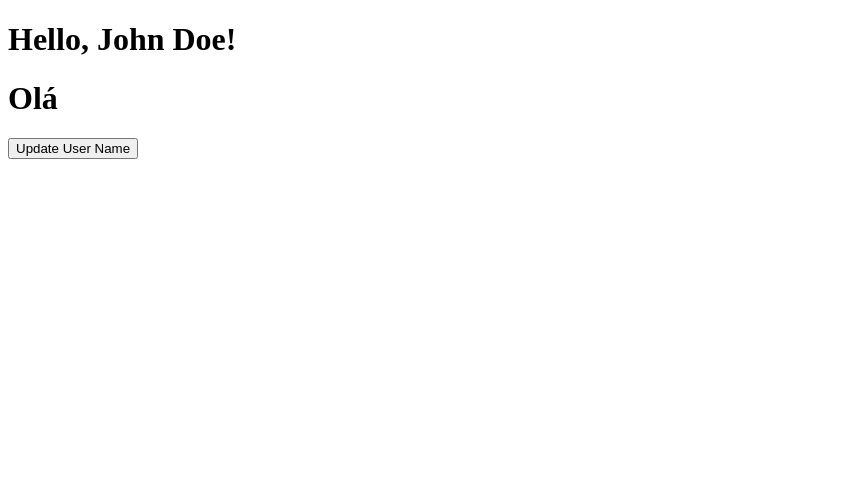
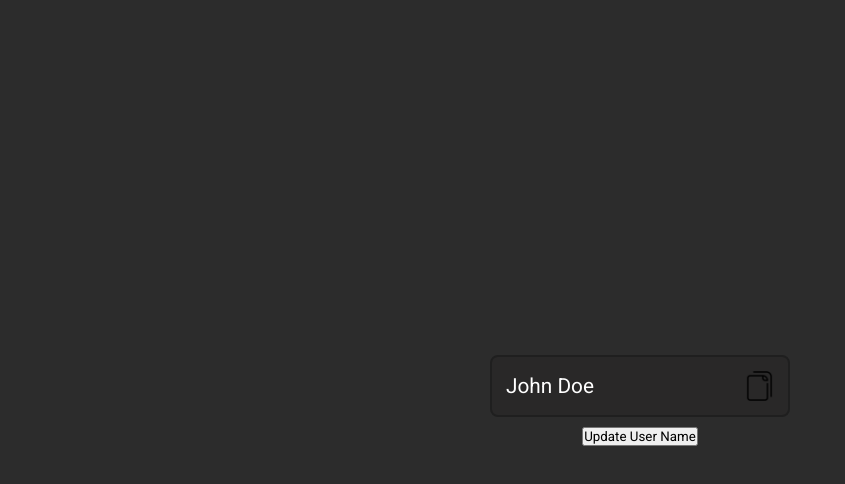
Before and after one commit to v1skaino/Vanilla-TS, a website built with Vite: page index.html in a window 1280 px wide. Shown: the whole page, without its empty margins (0-845 px from the left). Built offline with nearby package versions, Linux system fonts and the light colour scheme.

Commit message:
feat: ✨ Input Component

```diff
--- a/index.html
+++ b/index.html
@@ -1,8 +1,14 @@
-<!doctype html>
+<!DOCTYPE html>
 <html lang="en">
   <head>
     <meta charset="UTF-8" />
     <link rel="icon" type="image/svg+xml" href="/vite.svg" />
+    <link rel="preconnect" href="https://fonts.googleapis.com" />
+    <link rel="preconnect" href="https://fonts.gstatic.com" crossorigin />
+    <link
+      href="https://fonts.googleapis.com/css2?family=Roboto:ital,wght@0,100;0,300;0,400;0,500;0,700;0,900;1,100;1,300;1,400;1,500;1,700;1,900&display=swap"
+      rel="stylesheet"
+    />
     <meta name="viewport" content="width=device-width, initial-scale=1.0" />
     <title>Vite + TS</title>
   </head>
--- a/src/main.ts
+++ b/src/main.ts
@@ -1,4 +1,5 @@
 import { Router } from "./shared/routes/routes";
+import "./shared/theme/global.style.css";
 import {
   setupContentLoadedListener,
   setupPopStateListener,
--- /dev/null
+++ b/src/shared/components/input/input.ts
@@ -0,0 +1,21 @@
+import { setupProps } from "../../utils/setupListeners";
+import "./style.css";
+
+export class InputComponent {
+  render({ label, icon, id, ...rest }: InputComponentProps): string {
+    const inputLabel = `<label>${label}</label>`;
+    const inputIcon = `<img src="${icon}" alt="action_icon" id="${
+      id + "_icon"
+    }"/>`;
+
+    return /*html*/ `
+      <div class="input_wrapper" id=${id}>
+        ${label ? inputLabel : ""}
+        <div class="input_wrapper_row">
+          <input ${setupProps(rest)} />
+          ${icon ? inputIcon : ""}
+        </div>
+      </div>
+    `;
+  }
+}
--- /dev/null
+++ b/src/shared/components/input/style.css
@@ -0,0 +1,37 @@
+.input_wrapper input {
+  background: transparent;
+  border: 0;
+  color: var(--white);
+  width: 100%;
+  font-size: 1.3rem;
+}
+
+.input_wrapper input:focus {
+  outline: none;
+  border: transparent;
+}
+
+.input_wrapper label {
+  font-size: 1.3rem;
+  color: var(--white);
+}
+
+.input_wrapper_row {
+  display: flex;
+  gap: 5px;
+  background-color: var(--black-300);
+  color: var(--white);
+  border: 2px solid var(--black-400);
+  padding: 14px;
+  border-radius: 8px;
+  width: 300px;
+}
+
+.input_wrapper_row img {
+  height: 30px;
+  cursor: pointer;
+}
+
+.input_wrapper_row img:hover {
+  opacity: 0.4;
+}
--- a/src/shared/templates/base/base.ts
+++ b/src/shared/templates/base/base.ts
@@ -4,7 +4,7 @@ export const baseTemplate = (content: string) => /*html*/ `
   <head>
     <meta charset="UTF-8">
     <meta name="viewport" content="width=device-width, initial-scale=1.0">
-    <title>My App</title>
+    <title>Generator</title>
   </head>
   <body>
     ${content}
--- /dev/null
+++ b/src/shared/theme/global.style.css
@@ -0,0 +1,13 @@
+* {
+  box-sizing: border-box;
+  margin: 0;
+  padding: 0;
+  font-family: "Roboto", sans-serif;
+}
+
+:root {
+  --white: #ffffff;
+  --black-200: #2c2c2c;
+  --black-300: #292828;
+  --black-400: #1f1f1f;
+}
--- a/src/shared/utils/setupListeners.ts
+++ b/src/shared/utils/setupListeners.ts
@@ -5,6 +5,15 @@ const setupClickListener = (
 ) => {
   const querySelector = container.querySelector.bind(container);
   querySelector("#" + id)?.addEventListener("click", () => callBack());
+};
+
+const setupInputListener = (
+  container: HTMLElement,
+  id: string,
+  callBack: () => void,
+) => {
+  const querySelector = container.querySelector.bind(container);
+  querySelector("#" + id)?.addEventListener("input", () => callBack());
 };
 
 const setupContentLoadedListener = (callBack: () => void) => {
@@ -15,8 +24,16 @@ const setupPopStateListener = (callBack: () => void) => {
   window.addEventListener("popstate", () => callBack());
 };
 
+const setupProps = (props: object) => {
+  return Object.entries(props)
+    .map(([key, value]) => `${key}="${value}"`)
+    .join(" ");
+};
+
 export {
   setupClickListener,
   setupContentLoadedListener,
+  setupInputListener,
   setupPopStateListener,
+  setupProps,
 };
--- /dev/null
+++ b/src/views/home/style.css
@@ -0,0 +1,10 @@
+.container {
+  display: flex;
+  flex-direction: column;
+  gap: 10px;
+  width: 100%;
+  height: 100vh;
+  justify-content: center;
+  align-items: center;
+  background-color: var(--black-200);
+}
--- a/src/views/home/view.ts
+++ b/src/views/home/view.ts
@@ -1,9 +1,12 @@
+import copy_paste_icon from "../../shared/assets/icon_copy_paste.png";
+import { InputComponent } from "../../shared/components/input/input";
 import { baseTemplate } from "../../shared/templates/base/base";
 import { setupClickListener } from "../../shared/utils/setupListeners";
 import { HomeModel } from "./model";
-
+import "./style.css";
 export class HomeView {
   private container: HTMLElement;
+  private input: InputComponent = new InputComponent();
 
   constructor(container: HTMLElement) {
     this.container = container;
@@ -12,21 +15,21 @@ export class HomeView {
   setupEvents(methods: HomeModel["methods"]): void {
     const setup = this.container;
     setupClickListener(setup, "updateUserNameBtn", methods.updateUserName);
+    setupClickListener(setup, "cpf_input_icon", methods.updateUserName);
   }
 
   render({ state, methods }: HomeModel): void {
     const { user } = state;
 
     this.container.innerHTML = baseTemplate(/*html*/ `
-    <header>
-      <h1>Hello, ${user.name}!</h1>
-    </header>
-    <main>
-      <h1>Olá</h1>
+    <main class="container">
+      ${this.input.render({
+        id: "cpf_input",
+        value: user.name,
+        icon: copy_paste_icon,
+      })}
       <button id="updateUserNameBtn">Update User Name</button>
     </main>
-    <footer>
-    </footer>
   `);
 
     this.setupEvents(methods);
```
Also changed, not shown: src/shared/components/input/model.ts (added, +7 -0 lines), src/shared/assets/icon_copy_paste.png (added).
